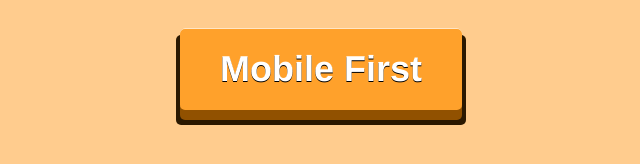
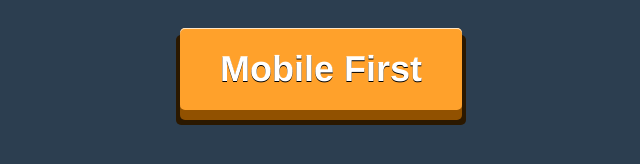
Before and after one commit to Connorbro/Master-At-Buttons-, a plain HTML site: page index.html in a window 1280 px wide. Shown: the whole page, without its empty margins (319-959 px from the left). Drawn offline with Linux system fonts and the light colour scheme.

Commit message:
An amazing background colour added

```diff
--- a/style.css
+++ b/style.css
@@ -1,6 +1,6 @@
 body{
     text-align:center;
-    background-color:#ffcc8e;
+    background-color: #2c3e50;
    }
 
   .button{
```
